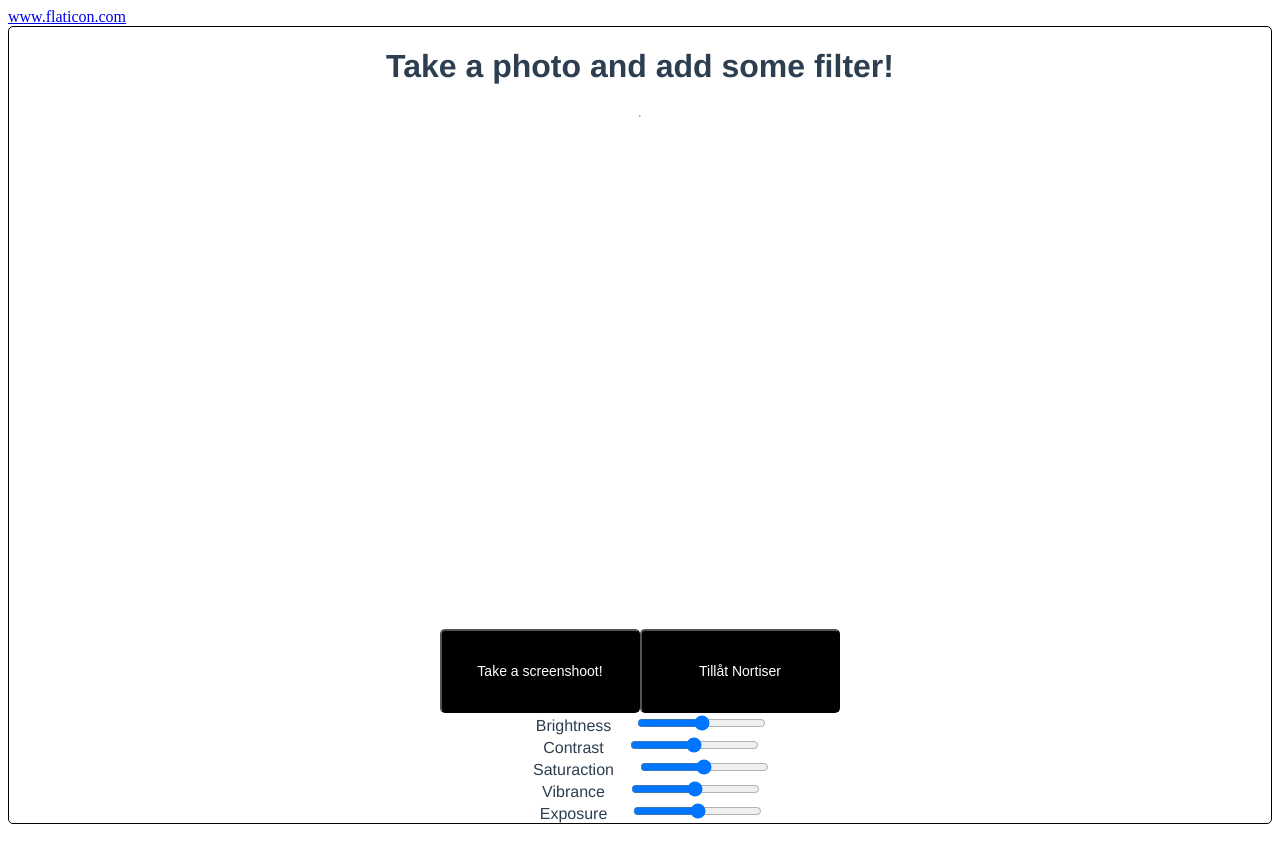
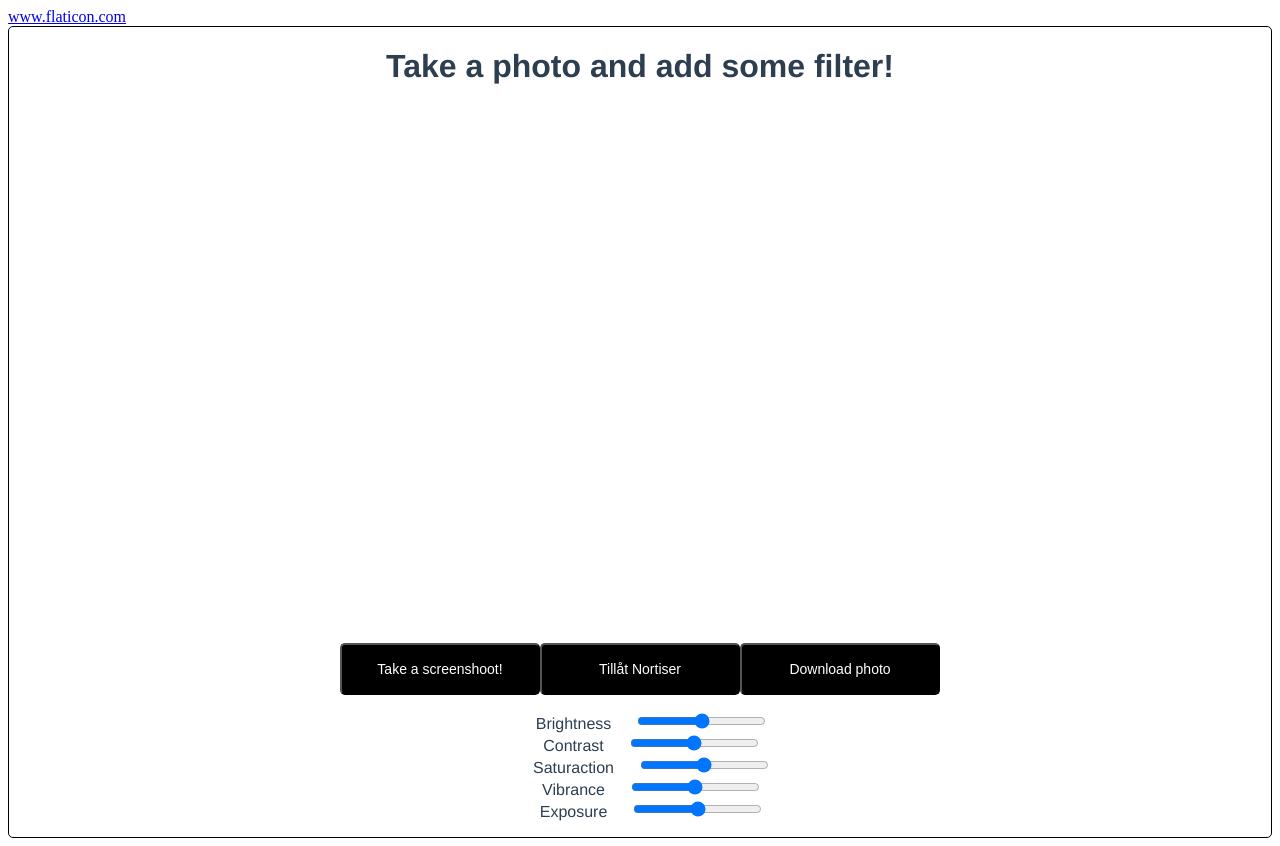
Before and after one commit to maxaakre/Inlamning_instablam, a Vue app: page / in a window 1280 px wide. Built offline with nearby package versions, Linux system fonts and the light colour scheme; no server answers.

Commit message:
Added download button

```diff
--- a/src/App.vue
+++ b/src/App.vue
@@ -26,7 +26,7 @@ export default {
   box-sizing: border-box;
   padding: 0;
   margin: 0;
-  min-width: 380px;
+  min-width: 320px;
   border: 1px solid black;
   border-radius: 5px;
 }
--- a/src/components/Camera.vue
+++ b/src/components/Camera.vue
@@ -2,10 +2,11 @@
   <div>
     <video id="me" class="camera"></video>
     <canvas id="photo"></canvas>
-    <!-- <img src id="photo" /> -->
+    <a class="download" id="download"></a>
     <div class="button">
       <button @click="captureImage" class="button">Take a screenshoot!</button>
       <button id="test">Tillåt Nortiser</button>
+      <button @click="downloadImg">Download photo</button>
     </div>
     <div class="filters">
       <div class="filter">
@@ -86,6 +87,17 @@ export default {
     this.getMedia();
   },
   methods: {
+    downloadImg() {
+      const canvas = document.querySelector("canvas");
+      const img = canvas
+        .toDataURL("image/png")
+        .replace("image/png", "image/octet-stream");
+      const link = document.getElementById("download");
+      link.setAttribute("download", "FiltredImg.png");
+      link.setAttribute("href", img);
+      link.click();
+    },
+
     renderCaman() {
       this.Caman("#photo", this.imgUrl, function() {
         this.render();
@@ -164,9 +176,7 @@ export default {
       this.imgUrl = imgUrl;
 
       document.querySelector("#photo").src = imgUrl;
-      document.querySelector("#photo").style.width = "400px";
       setTimeout(() => {
-        // document.querySelector("#photo").src = this.imgUrl;
         this.renderCaman();
       }, 2000);
     },
@@ -180,7 +190,6 @@ export default {
         videoElem.srcObject = this.stream;
         videoElem.addEventListener("loadedmetadata", () => {
           videoElem.play();
-          // randomiseHue(videoElem);
         });
         console.log(this.stream);
       } catch (error) {
@@ -192,8 +201,63 @@ export default {
 </script>
 
 <style lang="scss" >
+#me {
+  width: 300px;
+  padding: 1rem;
+  margin: auto;
+}
+canvas {
+  max-width: 380px;
+  max-height: 200px;
+  padding: 1rem auto;
+}
+button {
+  padding: 1rem;
+  width: 200px;
+  // margin: 1rem auto;
+  margin: 0.5rem;
+  border-radius: 5px;
+  color: white;
+  background: black;
+  font-size: 14px;
+  &:hover {
+    background: white;
+    color: black;
+  }
+}
+.filters {
+  width: 80%;
+  margin: auto;
+  padding: 1rem;
+  label {
+    margin: auto;
+    padding: 1.5rem;
+  }
+  filter {
+    width: 200px;
+  }
+}
+@media screen and (min-width: 768px) {
+  #me {
+    width: 700px;
+    height: 400px;
+  }
+  button {
+    margin: auto;
+  }
+}
+@media screen and (min-width: 1024px) {
+  #me {
+    width: 800px;
+    height: 500px;
+  }
+  canvas {
+    margin: 1rem auto;
+  }
+}
+
 canvas[style] {
-  width: 400px;
+  max-width: 300px;
   margin: auto;
 }
 </style>
--- a/src/components/Home.vue
+++ b/src/components/Home.vue
@@ -2,7 +2,6 @@
   <div class="wrappe">
     <div class="content">
       <h1>Take a photo and add some filter!</h1>
-      <hr />
       <Camera />
     </div>
   </div>
@@ -10,6 +9,7 @@
 
 <script>
 import Camera from "@/components/Camera.vue";
+
 export default {
   name: "home.vue",
   components: {
@@ -24,56 +24,58 @@ export default {
   display: flex;
   flex-flow: column;
 }
-#me {
-  width: 380px;
-  margin: auto;
-}
-canvas {
-  max-width: 400px;
-  max-height: 200px;
-  padding: 0.5 auto;
-}
-button {
-  padding: 2rem;
-  width: 200px;
-  // margin: 1rem auto;
-  margin: 0.5rem;
-  border-radius: 5px;
-  color: white;
-  background: black;
-  font-size: 14px;
-  &:hover {
-    background: white;
-    color: black;
-  }
-}
-.filters {
-  width: 80%;
-  margin: auto;
-  label {
-    margin: auto;
-    padding: 1.5rem;
-  }
-  filter {
-    width: 200px;
-  }
-}
-@media screen and (min-width: 768px) {
-  #me {
-    width: 700px;
-    height: 400px;
-  }
-  button {
-    margin: auto;
-  }
-}
-@media screen and (min-width: 1024px) {
-  #me {
-    width: 800px;
-    height: 500px;
-  }
-  canvas {
-    margin: 1rem auto;
-  }
-}
+// #me {
+//   width: 300px;
+//   padding: 1rem;
+//   margin: auto;
+// }
+// canvas {
+//   max-width: 380px;
+//   max-height: 200px;
+//   padding: 1rem auto;
+// }
+// button {
+//   padding: 1rem;
+//   width: 200px;
+//   // margin: 1rem auto;
+//   margin: 0.5rem;
+//   border-radius: 5px;
+//   color: white;
+//   background: black;
+//   font-size: 14px;
+//   &:hover {
+//     background: white;
+//     color: black;
+//   }
+// }
+// .filters {
+//   width: 80%;
+//   margin: auto;
+//   padding: 1rem;
+//   label {
+//     margin: auto;
+//     padding: 1.5rem;
+//   }
+//   filter {
+//     width: 200px;
+//   }
+// }
+// @media screen and (min-width: 768px) {
+//   #me {
+//     width: 700px;
+//     height: 400px;
+//   }
+//   button {
+//     margin: auto;
+//   }
+// }
+// @media screen and (min-width: 1024px) {
+//   #me {
+//     width: 800px;
+//     height: 500px;
+//   }
+//   canvas {
+//     margin: 1rem auto;
+//   }
+// }
 </style>
```
